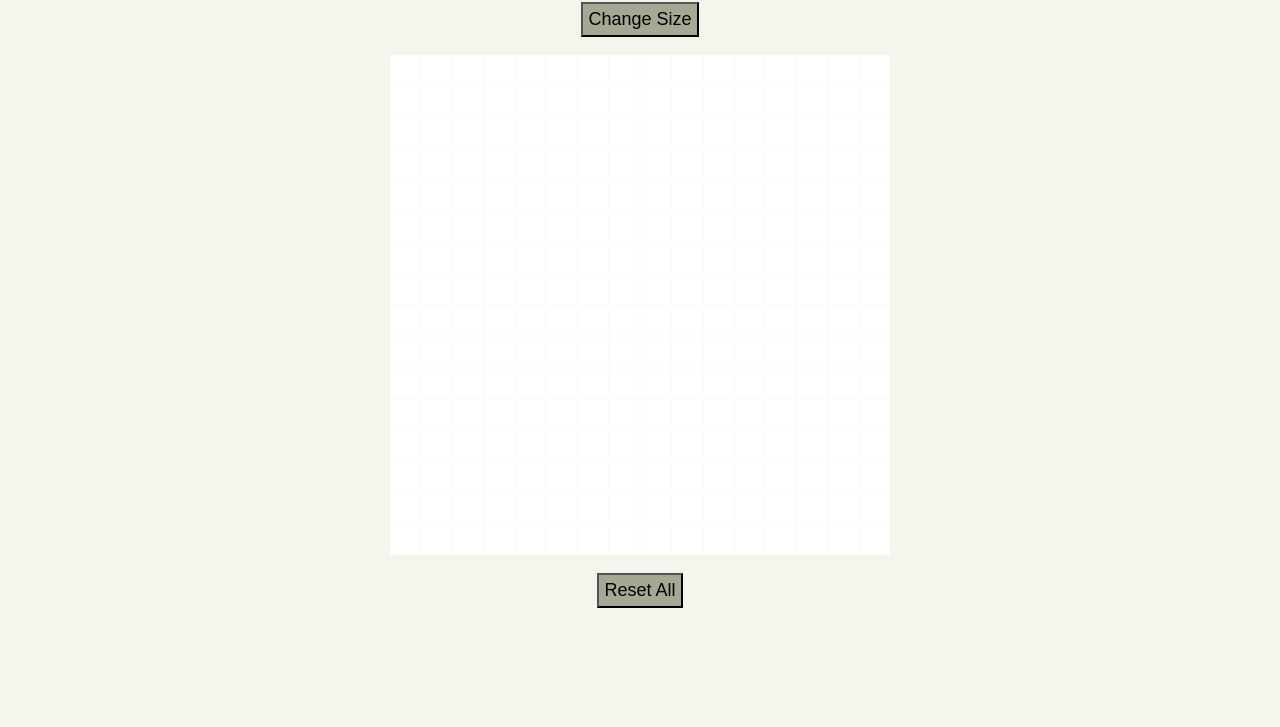
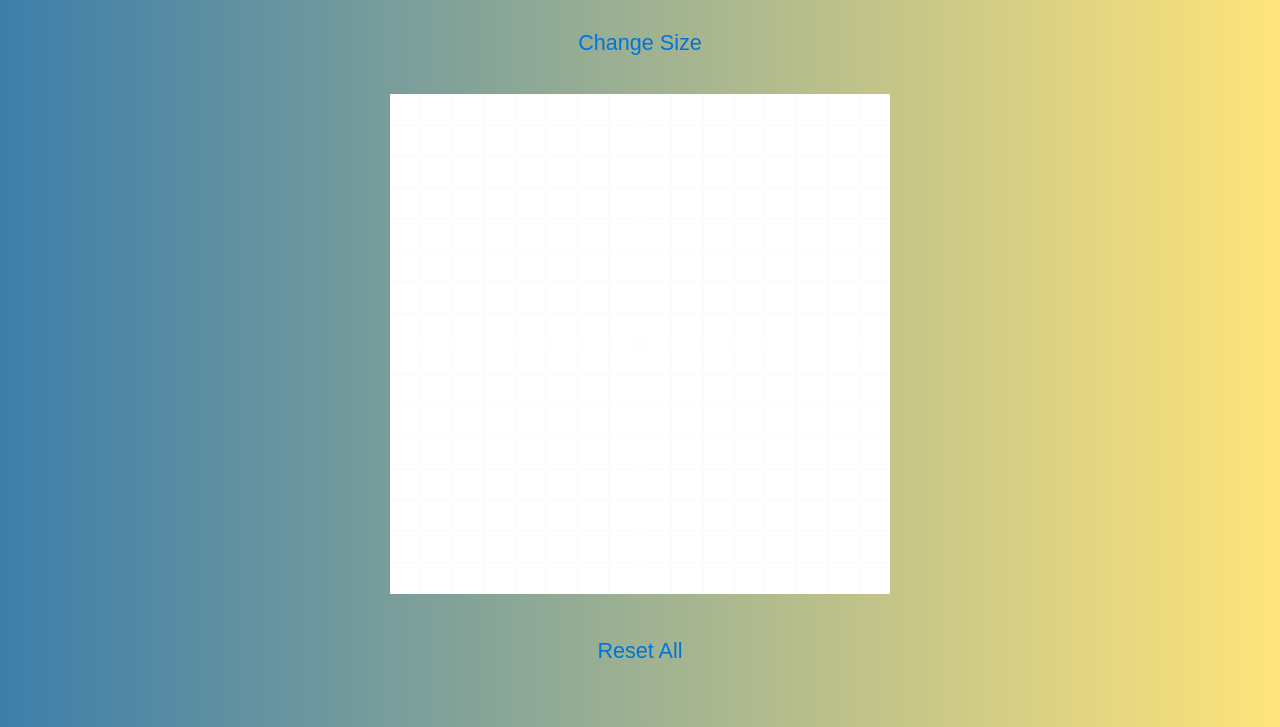
Before and after one commit to SinaDashti/etch-a-sketch, a plain HTML site: page index.html in a window 1280 px wide. Shown: the part 93-820 px from the top of the page. Drawn offline with Linux system fonts and the light colour scheme.

Commit message:
background, buttons and header changed

```diff
--- a/index.html
+++ b/index.html
@@ -9,17 +9,13 @@
     <script src="script.js" defer></script>
     <title>Sketch</title>
 </head>
-
 <body>
     <main>
         <h1>Etch-a-sketch</h1>
-        <br>
-        <button id="sizeBtn">Change Size</button>
-        <br>
+        <button id="sizeBtn" class="sizeBtn"><span>Change Size</span></button>
         <div id='container' class="container"></div>
+        <button id="resetBtn" class="resetBtn"><span>Reset All</span></button>
+    <br>
     </main>
-    <br>
-    <button id="myBtn">Reset All</button>
 </body>
-
 </html>
--- a/style.css
+++ b/style.css
@@ -1,9 +1,12 @@
 *,
 *::before,
 *::after {
-  box-sizing: border-box;
   padding: 0;
   margin: 0;
+  -webkit-box-sizing: border-box;
+  -moz-box-sizing: border-box;
+  box-sizing: border-box;
+  --button-color: #0074d9;
 }
 
 body,
@@ -11,11 +14,36 @@ main {
   display: grid;
   justify-items: center;
   margin-top: 20px;
-  background-color: rgba(245, 245, 237, 0.993);
+}
+
+body {
+  background: rgb(2, 0, 36);
+  background: rgb(2, 0, 36);
+  height: 100vh;
+  background: #3d7eaa; /* fallback for old browsers */
+  background: -webkit-linear-gradient(
+    to right,
+    #3d7eaa,
+    #ffe47a
+  ); /* Chrome 10-25, Safari 5.1-6 */
+  background: linear-gradient(
+    to right,
+    #3d7eaa,
+    #ffe47a
+  ); /* W3C, IE 10+/ Edge, Firefox 16+, Chrome 26+, Opera 12+, Safari 7+ */
+}
+
+main {
+  background-color: transparent;
+}
+
+h1 {
+  color: #001f3f;
+  font-family: Verdana, Geneva, Tahoma, sans-serif;
 }
 
 .container {
-  background-color: rgba(245, 245, 237, 0.356);
+  /* background-color: rgba(245, 245, 237, 0.356); */
   display: grid;
   grid-template-columns: repeat(16, 1fr);
   grid-template-rows: repeat(16, 1fr);
@@ -36,25 +64,114 @@ main {
   justify-content: center;
   align-items: center;
 }
-
+/* Buttons */
 button {
-  padding: 5px;
-  font-size: large;
-  background-color: rgb(165, 168, 147);
+  display: inline-block;
+  position: relative;
+  background: none;
+  border: none;
+  color: var(--button-color);
+  font-size: 18px;
+  cursor: pointer;
+}
+span {
+  display: block;
+  padding: 15px 60px;
+  font-size: larger;
 }
 
-#myBtn:hover,
-#sizeBtn:hover {
-  background-color: rgb(255, 0, 0);
-  cursor: pointer;
-  border-radius: 2px;
-  font-weight: bold;
+button::before,
+button::after {
+  content: "";
+  width: 0;
+  height: 2px;
+  position: absolute;
+  transition: all 0.2s linear;
+  background: var(--button-color);
 }
 
-#sizeBtn:hover {
-  background-color: rgb(157, 255, 0);
+span::before,
+span::after {
+  content: "";
+  width: 2px;
+  height: 0;
+  position: absolute;
+  transition: all 0.2s linear;
+  background: var(--button-color);
+}
+button:hover::before,
+button:hover::after {
+  width: 100%;
 }
 
-#myBtn:hover {
-  background-color: rgb(255, 0, 0);
+button:hover span::before,
+button:hover span::after {
+  height: 100%;
 }
+/* sizeBtn */
+.sizeBtn::before,
+.sizeBtn::after {
+  transition-delay: 0.2s;
+}
+.sizeBtn span::before,
+.sizeBtn span::after {
+  transition-delay: 0s;
+}
+.sizeBtn::before {
+  right: 0;
+  top: 0;
+}
+.sizeBtn::after {
+  left: 0;
+  bottom: 0;
+}
+.sizeBtn span::before {
+  left: 0;
+  top: 0;
+}
+.sizeBtn span::after {
+  right: 0;
+  bottom: 0;
+}
+.sizeBtn:hover::before,
+.sizeBtn:hover::after {
+  transition-delay: 0s;
+}
+.sizeBtn:hover span::before,
+.sizeBtn:hover span::after {
+  transition-delay: 0.2s;
+}
+/* restBtn */
+.resetBtn::before {
+  left: 50%;
+  top: 0;
+  transition-duration: 0.4s;
+}
+.resetBtn::after {
+  left: 50%;
+  bottom: 0;
+  transition-duration: 0.4s;
+}
+.resetBtn span::before {
+  left: 0;
+  top: 50%;
+  transition-duration: 0.4s;
+}
+.resetBtn span::after {
+  right: 0;
+  top: 50%;
+  transition-duration: 0.4s;
+}
+.resetBtn:hover::before,
+.resetBtn:hover::after {
+  left: 0;
+}
+.resetBtn:hover span::before,
+.resetBtn:hover span::after {
+  top: 0;
+}
+
+#sizeBtn,
+#resetBtn {
+  margin: 20px 20px;
+}
```
